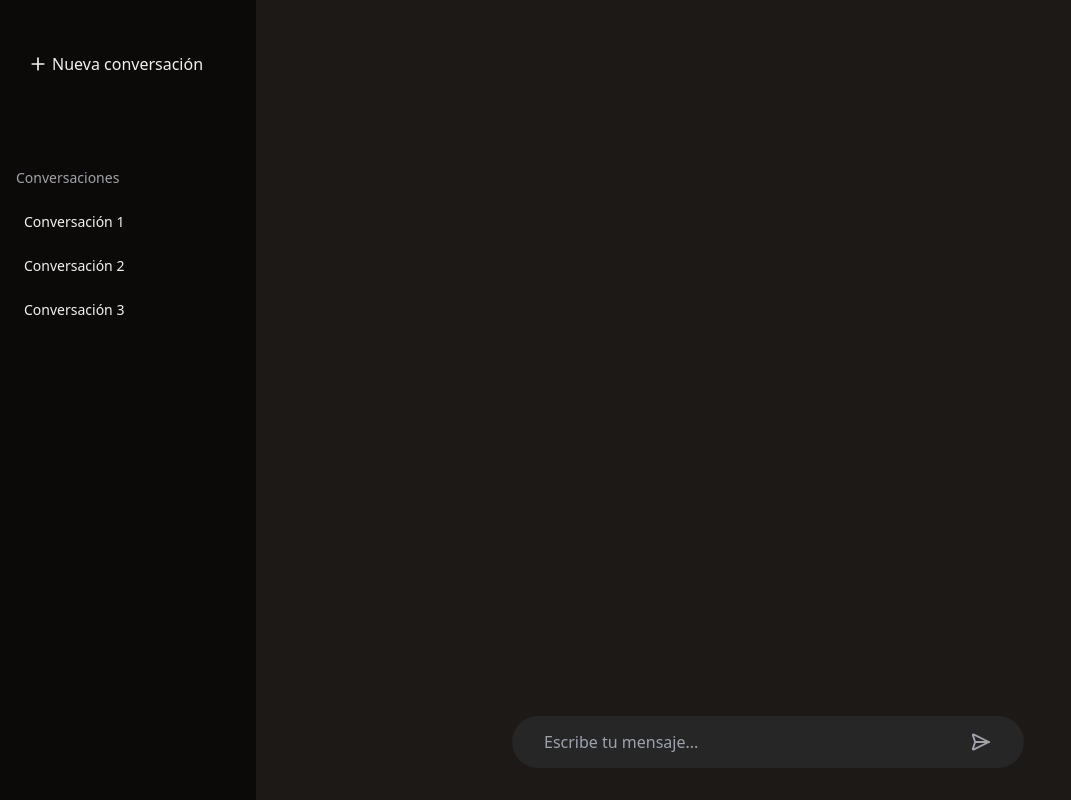
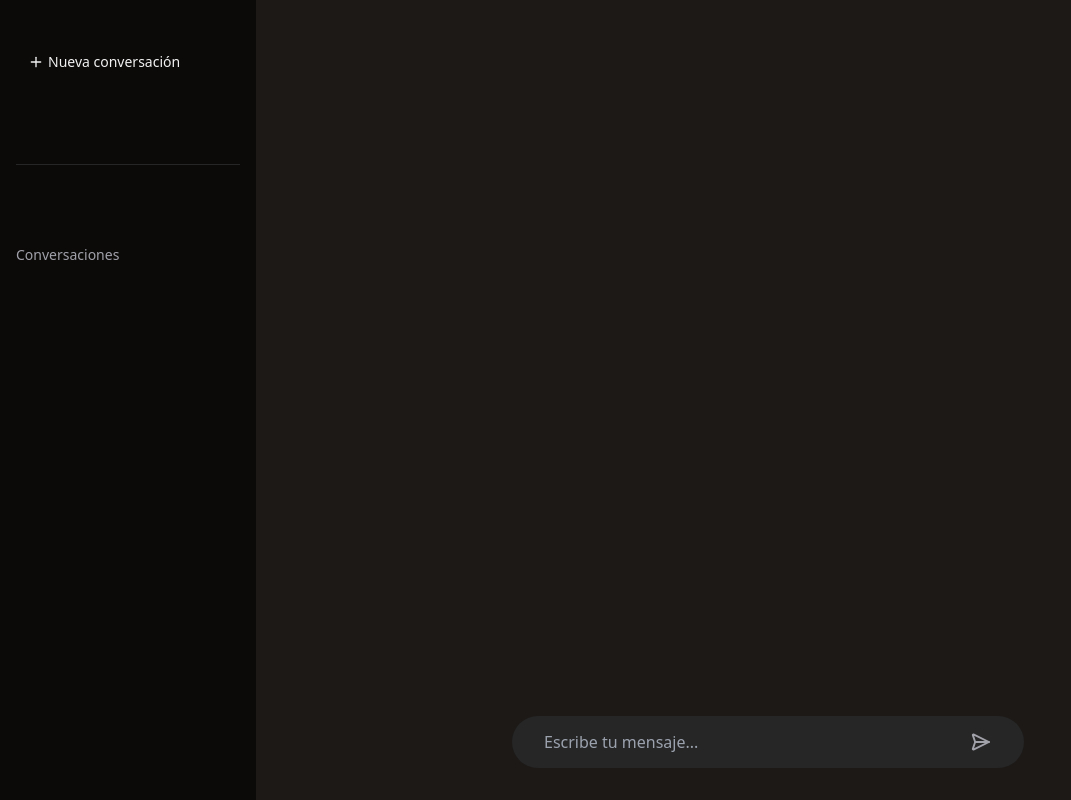
Before and after one commit to santiago-federici/chatgpt-clone, an Astro site: page / in a window 1280 px wide. Shown: the whole page, without its empty margins (0-1071 px from the left). Built offline with nearby package versions, Linux system fonts and the light colour scheme; Astro itself is replaced by a stand-in of ours.

Commit message:
update: change sidebar to react component

```diff
--- a/src/components/sidebar.astro
+++ /dev/null
@@ -1,40 +0,0 @@
-<aside class="h-screen w-64 bg-background py-10 px-4 space-y-20">
-  <button class="flex items-center gap-1 hover:bg-muted p-3 rounded-md w-full">
-    <svg
-      class="size-5"
-      width="24"
-      height="24"
-      viewBox="0 0 24 24"
-      fill="none"
-      stroke="currentColor"
-      stroke-width="2"
-      stroke-linecap="round"
-      stroke-linejoin="round"
-      ><path stroke="none" d="M0 0h24v24H0z" fill="none"></path><path
-        d="M12 5l0 14"></path><path d="M5 12l14 0"></path></svg
-    >
-    Nueva conversación</button
-  >
-
-  <section class="space-y-4">
-    <p class="text-sm text-muted-foreground">Conversaciones</p>
-
-    <div class="flex flex-col gap-2">
-      <button
-        class="flex items-center gap-1 hover:bg-muted p-2 text-sm rounded-md w-full"
-      >
-        Conversación 1</button
-      >
-      <button
-        class="flex items-center gap-1 hover:bg-muted p-2 text-sm rounded-md w-full"
-      >
-        Conversación 2</button
-      >
-      <button
-        class="flex items-center gap-1 hover:bg-muted p-2 text-sm rounded-md w-full"
-      >
-        Conversación 3</button
-      >
-    </div>
-  </section>
-</aside>
--- /dev/null
+++ b/src/components/sidebar.tsx
@@ -0,0 +1,50 @@
+"use client";
+
+import { useState } from "react";
+
+import { PlusIcon } from "../icons/plus";
+import { DotsIcon } from "../icons/dots";
+
+interface Conversation {
+  id: number;
+  name: string;
+}
+
+export default function Sidebar() {
+  const [conversations, setConversations] = useState<Conversation[]>([]);
+
+  const handleCreateConversation = () => {
+    setConversations([
+      ...conversations,
+      { id: conversations.length + 1, name: "Nueva conversación" },
+    ]);
+  };
+
+  return (
+    <aside className="h-screen w-64 bg-background py-10 px-4 space-y-20">
+      <button
+        className="flex items-center gap-1 hover:bg-muted p-3 rounded-md w-full text-sm duration-200"
+        onClick={handleCreateConversation}
+      >
+        <PlusIcon className="size-4" />
+        Nueva conversación
+      </button>
+      <span className="w-full h-px bg-neutral-800 flex"></span>
+
+      <section className="space-y-4">
+        <p className="text-sm text-muted-foreground">Conversaciones</p>
+
+        <ul className="flex flex-col gap-2">
+          {conversations &&
+            conversations.length > 0 &&
+            conversations.map((conversation) => (
+              <li className="group flex items-center justify-between gap-1 hover:bg-muted p-2 text-sm rounded-md w-full cursor-pointer duration-200">
+                {conversation.name}
+                <DotsIcon className="hidden group-hover:flex text-muted-foreground size-4 hover:text-white duration-200" />
+              </li>
+            ))}
+        </ul>
+      </section>
+    </aside>
+  );
+}
--- a/src/layouts/Layout.astro
+++ b/src/layouts/Layout.astro
@@ -1,6 +1,6 @@
 ---
 import "../../globals.css";
-import Sidebar from "../components/sidebar.astro";
+import Sidebar from "../components/sidebar.tsx";
 
 interface Props {
   title: string;
@@ -20,7 +20,7 @@ const { title } = Astro.props;
     <title>{title}</title>
   </head>
   <body class="flex">
-    <Sidebar />
+    <Sidebar client:load />
     <slot />
   </body>
 </html>
```
